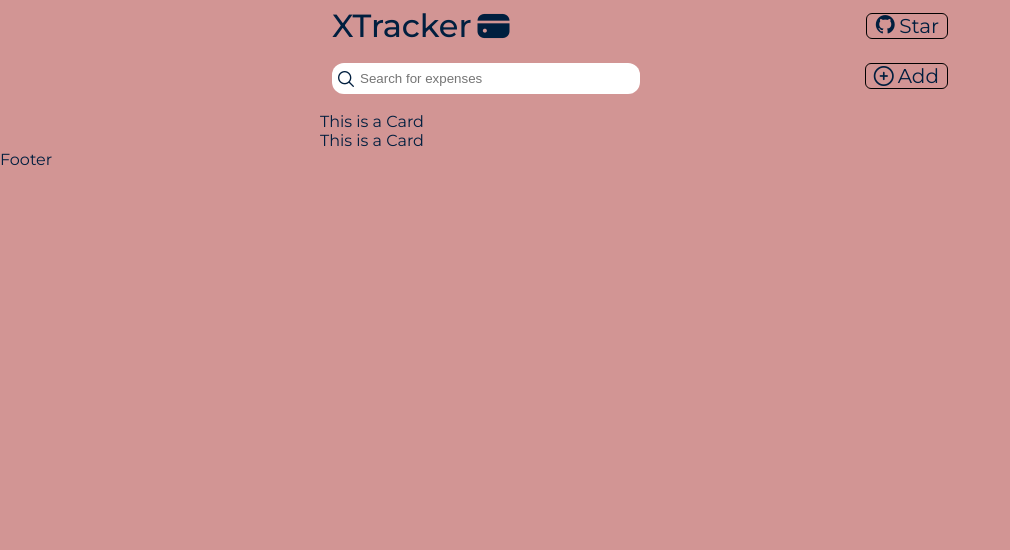
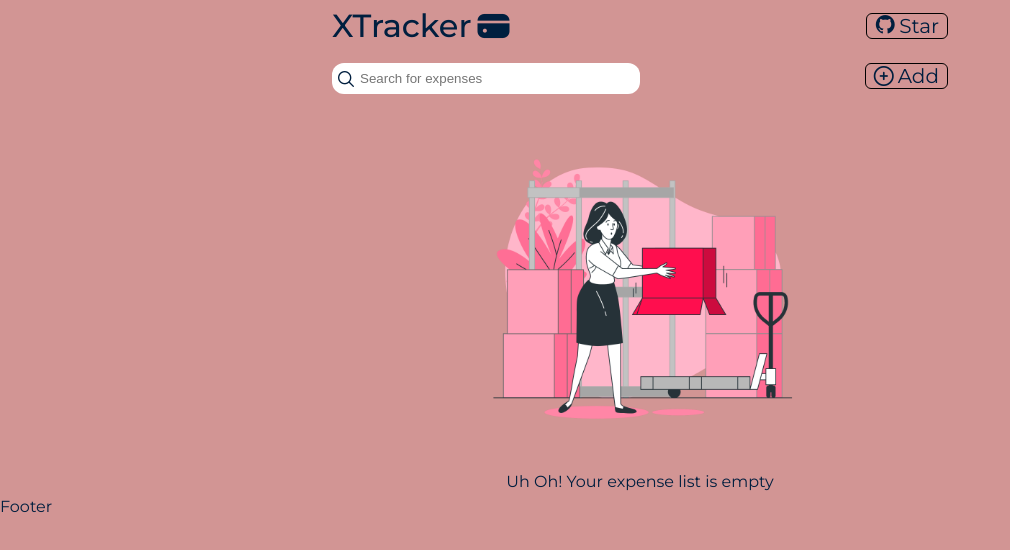
Before and after one commit to analikwukris2ofer/expensetracker, a React (Create React App) app: page / in a window 1280 px wide. Shown: the top 550 px of the page, without its empty margins (0-1010 px from the left). Built offline with nearby package versions, Linux system fonts and the light colour scheme.

Commit message:
build the expense list component with redux

```diff
--- a/package.json
+++ b/package.json
@@ -6,6 +6,7 @@
     "@testing-library/jest-dom": "^5.16.4",
     "@testing-library/react": "^13.3.0",
     "@testing-library/user-event": "^13.5.0",
+    "moment": "^2.29.3",
     "react": "^18.1.0",
     "react-dom": "^18.1.0",
     "react-modal": "^3.15.1",
--- a/src/components/expenseList/Card.js
+++ b/src/components/expenseList/Card.js
@@ -1,7 +1,42 @@
+import moment from "moment";
 import React from "react";
+import { useDispatch } from "react-redux";
+import { deleteExpense } from "../redux/actions/expenses";
+import styles from "./card.module.css";
 
-const Card = () => {
-  return <div>This is a Card</div>;
+const Card = ({ item, notifySuccess }) => {
+  const time = moment(item.createdAt).fromNow();
+  const dispatch = useDispatch();
+  const handleDelete = () => {
+    dispatch(deleteExpense(item));
+    notifySuccess();
+  };
+  return (
+    <div
+      className={styles.card}
+      style={{ borderRight: `6px solid ${item.category.color}` }}
+    >
+      <div className={styles.cardimagecontainer}>
+        <img
+          src={item.category.icon}
+          alt={item.category.title}
+          className={styles.cardimage}
+        />
+      </div>
+      <div className={styles.cardinfo}>
+        <label className={styles.cardtitle}>{item.title}</label>
+        <label className={styles.cardtime}>{time}</label>
+      </div>
+      <div className={styles.cardright}>
+        <div>
+          <label className={styles.cardamount}>${item.amount}</label>
+        </div>
+        <div className={styles.deleteicon} onClick={handleDelete}>
+          <i class="fi fi-rr-trash"></i>
+        </div>
+      </div>
+    </div>
+  );
 };
 
 export default Card;
--- /dev/null
+++ b/src/components/expenseList/card.module.css
@@ -0,0 +1,51 @@
+.card {
+  background-color: white;
+  padding: 12px;
+  margin: 2px 0px;
+  display: flex;
+  justify-content: space-between;
+  align-items: center;
+}
+
+.cardimage {
+  height: 40px;
+}
+.cardright {
+  display: flex;
+  flex-direction: column-reverse;
+  align-items: flex-end;
+  justify-content: space-between;
+}
+
+.cardinfo {
+  display: flex;
+  flex: 1;
+  flex-direction: column;
+  margin-left: 12px;
+}
+
+.cardtitle {
+  font-size: 20px;
+}
+
+.cardtime {
+  color: gray;
+  font-size: 12px;
+}
+
+.cardamount {
+  font-size: 20px;
+  font-weight: 500;
+}
+.deleteicon {
+  font-size: 16px;
+}
+
+@media only screen and (max-width: 480px) {
+  .cardtitle {
+    font-size: 16px;
+  }
+  .cardamount {
+    font-size: 16px;
+  }
+}
--- a/src/components/expenseList/expenselist.module.css
+++ b/src/components/expenseList/expenselist.module.css
@@ -0,0 +1,22 @@
+.expenselist {
+  margin: 6px 12px;
+  display: flex;
+  flex-direction: column;
+}
+
+.emptystate {
+  display: flex;
+  justify-content: center;
+  align-items: center;
+  flex-direction: column;
+}
+
+.emptyimage {
+  height: 360px;
+}
+
+@media only screen and (max-width: 480px) {
+  .emptyimage {
+    height: 240px;
+  }
+}
--- a/src/components/expenseList/index.js
+++ b/src/components/expenseList/index.js
@@ -1,25 +1,49 @@
 import React from "react";
+import { useSelector } from "react-redux";
+import { toast, ToastContainer } from "react-toastify";
 import Card from "./Card";
 import styles from "./expenselist.module.css";
 
 const ExpenseList = () => {
-  const list = [
-    {
-      title: "Made a purchase",
-      logo: "hello",
-      createdAt: Date.now(),
-      amount: 1234,
-    },
-    {
-      title: "Made a purchase",
-      logo: "hello",
-      createdAt: Date.now(),
-      amount: 1234,
-    },
-  ];
+  // const list = [
+  //   {
+  //     title: "Made a purchase",
+  //     logo: "hello",
+  //     createdAt: Date.now(),
+  //     amount: 1234,
+  //   },
+  //   {
+  //     title: "Made a purchase",
+  //     logo: "hello",
+  //     createdAt: Date.now(),
+  //     amount: 1234,
+  //   },
+  // ];
+  const { expensesList: list } = useSelector((state) => state.expenses);
+  const notifySuccess = () => toast.success("Expense Deleted");
+
   return (
     <div className={styles.expenselist}>
-      {list.length ? list.map((item) => <Card item={item} />) : null}
+      <ToastContainer
+        position="bottom-left"
+        autoClose={1600}
+        hideProgressBar={false}
+        newestOnTop={false}
+        closeOnClick
+      />
+      {list.length ? (
+        list.map((item) => <Card item={item} notifySuccess={notifySuccess} />)
+      ) : (
+        <div className={styles.emptystate}>
+          <img
+            src={require("../assets/empty.png")}
+            alt="Empty List"
+            className={styles.emptyimage}
+          />
+          <label>Uh Oh! Your expense list is empty</label>
+        </div>
+      )}
+      {/* this checks if the list has at least one item in it and then it maps through it */}
     </div>
   );
 };
--- a/src/components/redux/actions/expenses.js
+++ b/src/components/redux/actions/expenses.js
@@ -1,7 +1,6 @@
 import { ADD_EXPENSE, DELETE_EXPENSE } from "../action-types/expenses";
 
 export const addExpense = (data) => {
-  console.log(data);
   return {
     type: ADD_EXPENSE,
     payload: data,
--- a/src/components/redux/reducers/expenses.js
+++ b/src/components/redux/reducers/expenses.js
@@ -1,4 +1,4 @@
-import { ADD_EXPENSE } from "../action-types/expenses";
+import { ADD_EXPENSE, DELETE_EXPENSE } from "../action-types/expenses";
 
 const initialState = {
   expensesList: [],
@@ -9,7 +9,17 @@ export const expenseReducer = (state = initialState, action) => {
     case ADD_EXPENSE: {
       return {
         ...state,
-        expenseList: [...state.expensesList, action.payload],
+        expensesList: [...state.expensesList, action.payload],
+      };
+    }
+    case DELETE_EXPENSE: {
+      const { payload } = action;
+      const updatedList = state.expensesList.filter(
+        (item) => item.createdAt != payload.createdAt
+      );
+      return {
+        ...state,
+        expensesList: updatedList,
       };
     }
     default:
--- a/src/components/redux/store/index.js
+++ b/src/components/redux/store/index.js
@@ -1,4 +1,5 @@
-import { combineReducers, createStore } from "redux";
+import { combineReducers, compose, createStore } from "redux";
+
 import { expenseReducer } from "../reducers/expenses";
 
 const reducer = combineReducers({
@@ -6,5 +7,11 @@ const reducer = combineReducers({
 });
 
 const initialState = {};
-const store = createStore(reducer, initialState);
+const store = createStore(
+  reducer,
+  initialState,
+  compose(
+    window.__REDUX_DEVTOOLS_EXTENSION__ && window.__REDUX_DEVTOOLS_EXTENSION__()
+  )
+);
 export default store;
```
Also changed, not shown: 1 other file (tests, documents, lock files or other folders).
